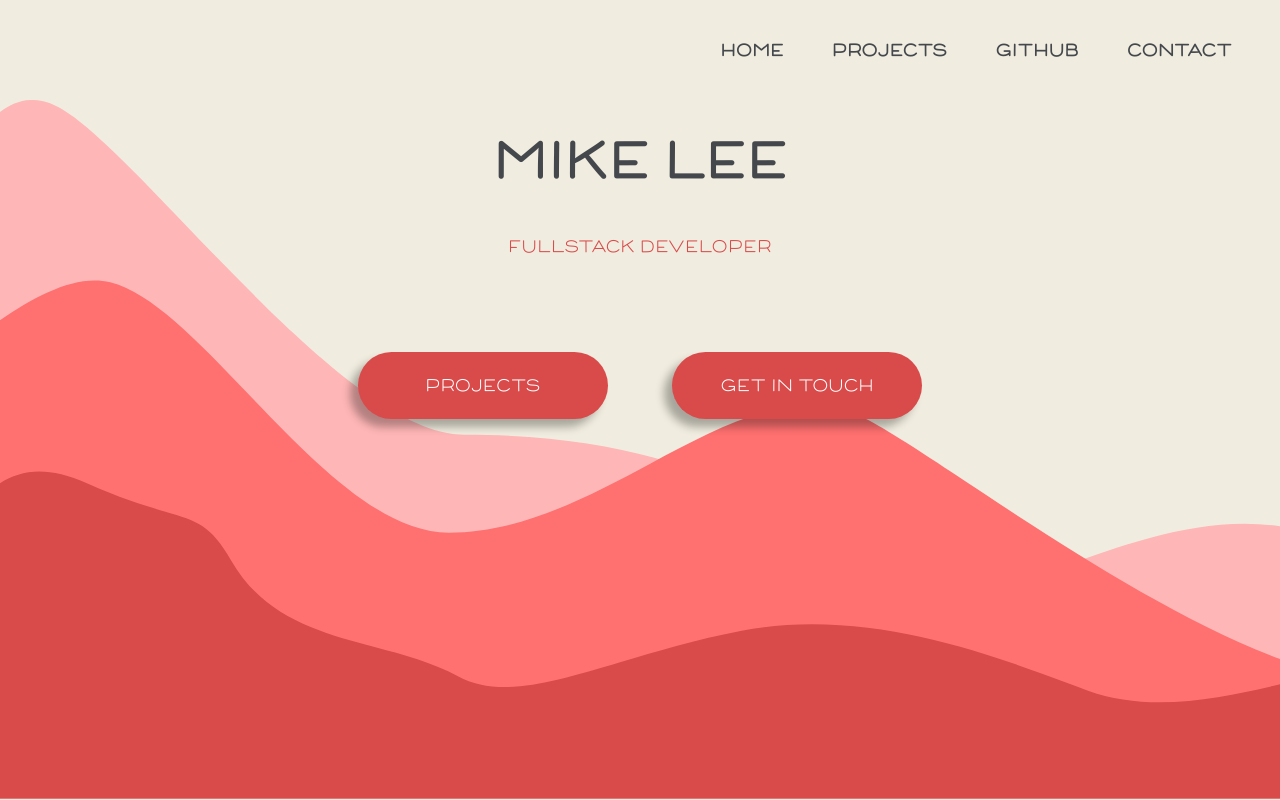
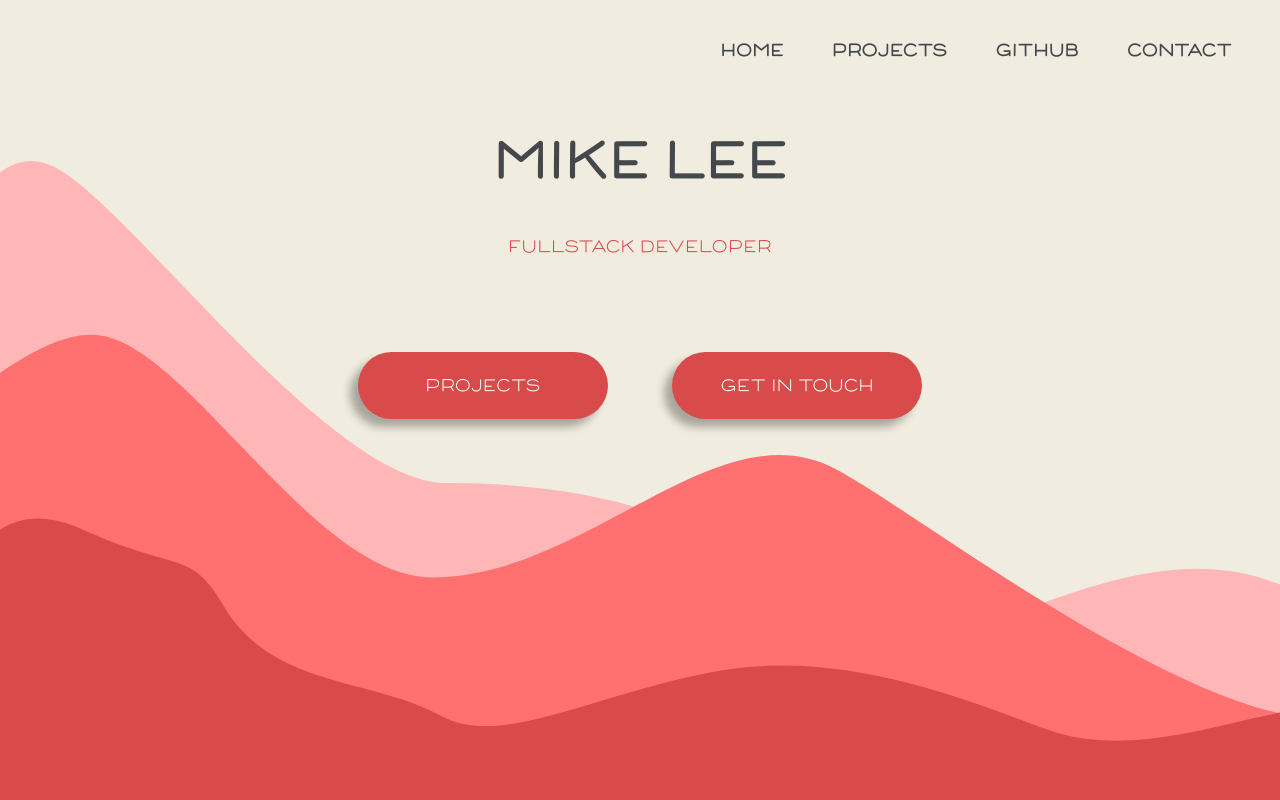
Before and after one commit to mikelee/portfolio-next, a Next.js app: page / in a window 1280 px wide. Built offline with nearby package versions, Linux system fonts and the light colour scheme; what react-google-recaptcha-v3 would draw is missing.

Commit message:
Change Home background to inline svg

```diff
--- a/pages/index.tsx
+++ b/pages/index.tsx
@@ -20,6 +20,11 @@ const Home: NextPage = () => {
                         <Link href='/contact'><a className={styles['button']}>Get In Touch</a></Link>
                     </div>
                 </main>
+                <svg className={styles['mountains-home']} width="125%" viewBox="0 0 1169 467" fill="none" xmlns="http://www.w3.org/2000/svg">
+                    <path className={styles['back']} fillRule="evenodd" clipRule="evenodd" d="M0 467H1167.58C1167.92 454.535 1167.17 442.157 1166.39 429.324V429.323C1165.71 417.995 1165 406.313 1165 393.903C1165 346.79 1137.5 301 1114.5 268.5C1104.92 254.966 1087.45 265.424 1063.53 279.739C1030.01 299.799 983.833 327.433 929 307.234C867.465 284.566 802.144 308.303 747.341 328.217C704.848 343.659 668.678 356.802 645.5 344.234C628.831 335.195 613.123 325.666 597.45 316.158L597.45 316.158L597.449 316.157C530.525 275.559 464.242 235.348 326.5 235.348C271.911 235.348 193.827 153.939 129.747 87.1296C95.092 50.9991 64.5328 19.1384 44 6.73315C26.1796 -4.03342 12.3171 -0.700818 0 8.3964V467Z" fill="#FFB6B6"/>
+                    <path className={styles['middle']} fillRule="evenodd" clipRule="evenodd" d="M0 467H1168.57C1168.68 459.328 1168.39 451.415 1168.08 443.123C1167.8 435.443 1167.5 427.438 1167.5 419C1167.5 375.07 1159.23 348.98 1127.5 362C1118.71 365.608 1109.69 369.739 1100.35 374.013C1048.89 397.58 987.903 425.51 903 394.234C827.343 366.364 742.127 310.036 679.25 268.473C651.332 250.019 627.818 234.477 611.5 225.628C562.811 199.226 512.316 226.237 457.492 255.563C413.399 279.149 366.506 304.233 315.5 304.233C268.041 304.233 219.219 253.294 173.917 206.025C138.93 169.521 106.042 135.205 77.5 128.233C54.0148 122.496 26.467 136.902 0 154.822V467Z" fill="#FF7070"/>
+                    <path className={styles['front']} fillRule="evenodd" clipRule="evenodd" d="M0 467H1168.85C1168.86 463.201 1168.77 459.445 1168.68 455.722V455.721V455.718V455.716V455.713V455.711C1168.59 452.113 1168.5 448.545 1168.5 445C1168.5 432.393 1145.45 429.481 1121.36 426.437C1099.87 423.721 1077.54 420.901 1070 411C1041.45 373.53 1029.66 376.947 986.414 389.483C970.701 394.038 950.833 399.796 924.5 405.235C917.953 406.587 910.768 408.289 903.091 410.107C863.284 419.536 810.267 432.094 764.501 415.235C760.368 413.712 756.011 412.079 751.445 410.368L751.443 410.367C695.389 389.359 607.957 356.59 521.5 373.234C489.526 379.389 461.205 387.85 436.029 395.372C387.582 409.845 350.779 420.84 322 405.235C304.013 395.481 283.687 390.076 263.319 384.659C224.61 374.365 185.748 364.03 162.5 323.734C148.153 298.866 138.888 296.157 116.299 289.551C103.462 285.798 86.3215 280.786 61.5 269.734C33.0867 257.083 15.5127 259.961 0 269.428V467Z" fill="#D94A4A"/>
+                </svg>
             </div>
         </>
     );
--- a/styles/Home.module.scss
+++ b/styles/Home.module.scss
@@ -1,11 +1,9 @@
 .home {
+    position: relative;
     height: calc(100vh - 100px);
     width: 100vw;
     padding: 0 32px;
-    background-image: url('/home-background.svg');
-    background-size: 100% auto;
-    background-repeat: no-repeat;
-    background-position: bottom;
+    overflow: hidden !important;
 
     main {
         display: flex;
@@ -74,3 +72,9 @@
         background-position: 0% 96%;
     }
 }
+
+.mountains-home {
+    position: absolute;
+    bottom: 0;
+    left: 0;
+}
--- a/styles/Navigation.module.scss
+++ b/styles/Navigation.module.scss
@@ -1,4 +1,6 @@
 .navigation {
+    position: relative;
+    z-index: 999;
     display: flex;
     flex-direction: column;
     justify-content: center;
```
Also changed, not shown: public/home-background.svg (deleted).
